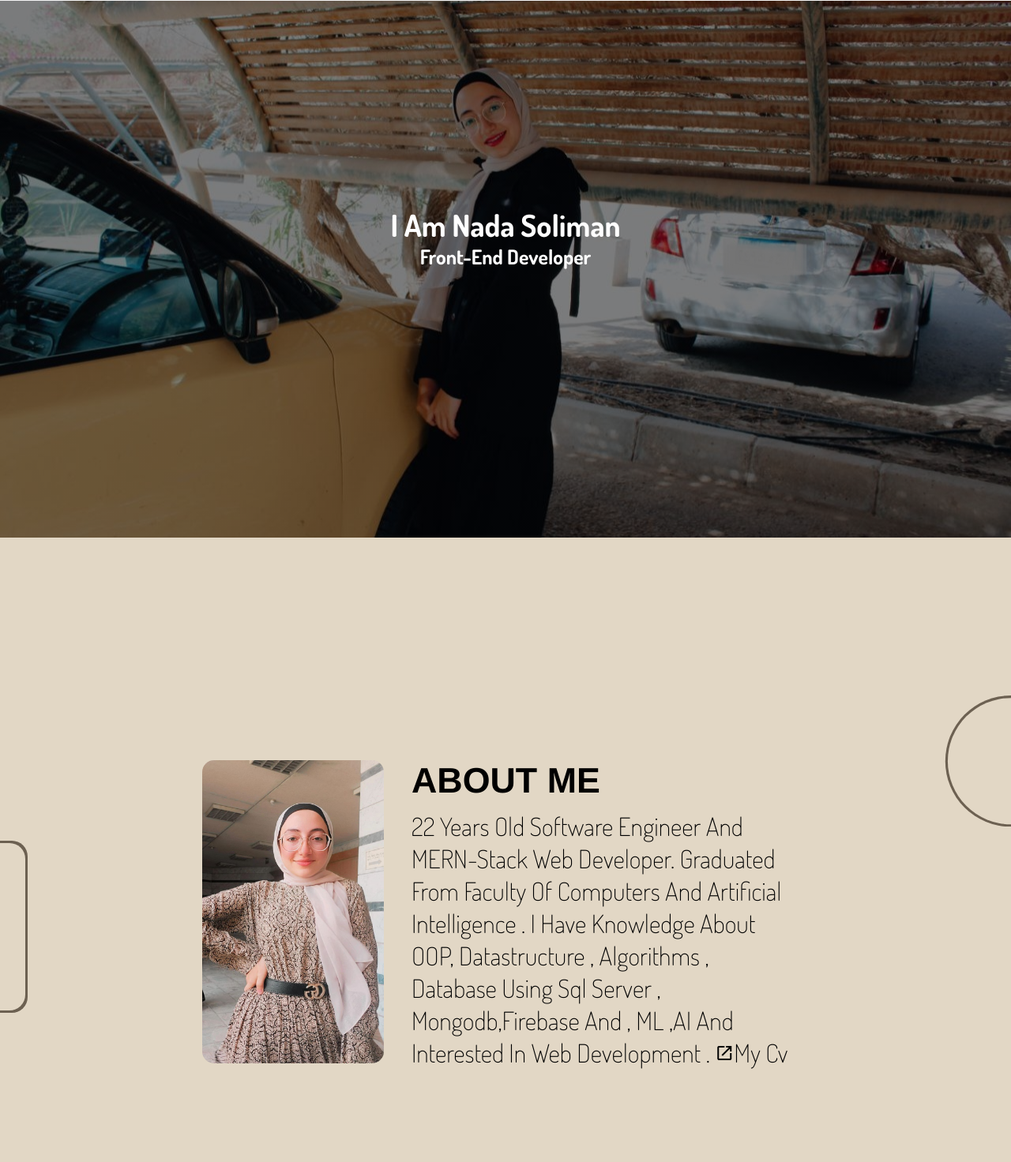
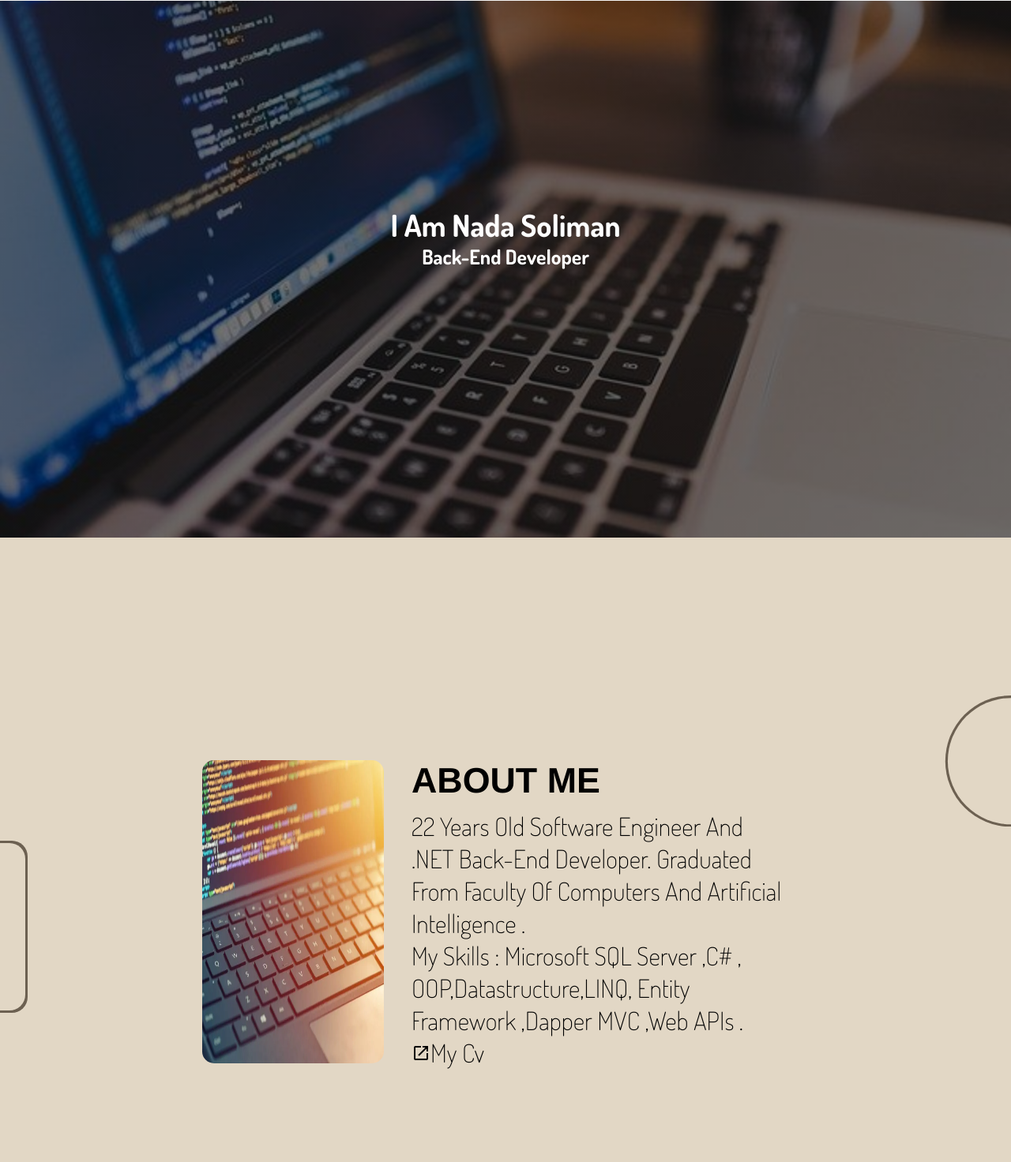
Before and after one commit to NadaSolimanFathy/Protofolio, a plain HTML site: page index.html in a window 1280 px wide. Shown: the part 79-1551 px from the top of the page at 79% size. Drawn offline with nearby package versions, Linux system fonts and the light colour scheme.

Commit message:
Update CV

```diff
--- a/core/_header.scss
+++ b/core/_header.scss
@@ -25,7 +25,7 @@ header {
   height: 95vh;
   width: 100%;
   background-image: linear-gradient(rgba(0, 0, 0, 0.5), rgba(0, 0, 0, 0.5)),
-    url("../helpers/nada.webp");
+    url("../helpers/developer.jpg");
   background-position: center center;
   background-repeat: no-repeat;
   background-size: cover;
--- a/index.html
+++ b/index.html
@@ -39,7 +39,7 @@
                 I Am Nada Soliman
             </h1>
             <h2 class="job">
-                Front-End Developer
+                Back-End Developer
             </h2>
         </div>
 
@@ -62,21 +62,21 @@
         <section class="aboutMe" id="aboutMe">
 
             <div class="myPic">
-                <img src="./helpers/mee.webp" alt="my picture" draggable="true">
+                <img src="./helpers/python-web-development-1024x647.webp" alt="my picture" draggable="true">
             </div>
             <div class="myInfo">
                 <h2>about me</h2>
                 <p class="mySkills">
                     22 years old software engineer
-                    and MERN-Stack web developer.
+                    and .NET Back-End  developer.
                     graduated from faculty of computers
                     and artificial intelligence .
-                    i have knowledge about OOP, datastructure ,
-                    algorithms , database using sql server , mongodb,firebase and ,
-                    ML ,AI and interested in web development .
+                    <br>
+                    My Skills : Microsoft SQL Server ,C# , OOP,datastructure,LINQ, Entity Framework ,Dapper
+                    MVC ,Web APIs .<br>
                     <span class="material-symbols-outlined">
                         open_in_new
-                    </span><a href="https://drive.google.com/file/d/1pa_xYJq9h9c6jv0dv9fbZAZhEHIBiDnp/view?usp=sharing"
+                    </span><a href="https://drive.google.com/file/d/1kvslG9EI2Mu_s0DFy92xxa7FJlpLoEQb/view?usp=sharing"
                         target="_blank">my cv </a>
                     <!-- new cv -->
                 </p>
```
Also changed, not shown: helpers/1_ptNBBBtcCB5LBEFSynIz6w.jpg (added), helpers/developer.jpg (added), helpers/python-web-development-1024x647.webp (added), helpers/shutterstock_407008072__1_.jpg (added), ui/style.css, 1 other file.
